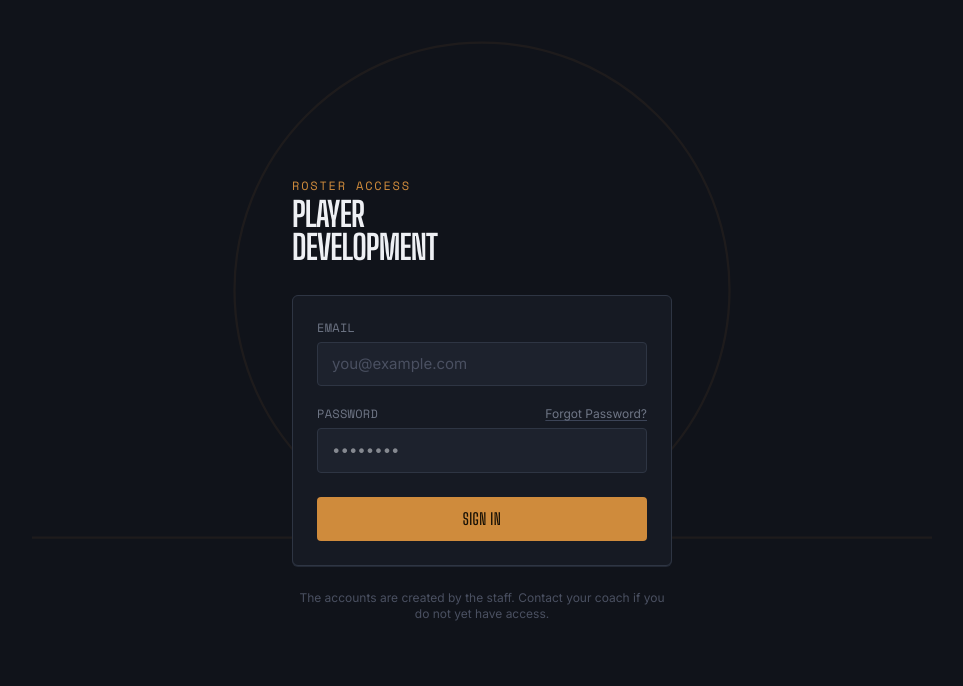
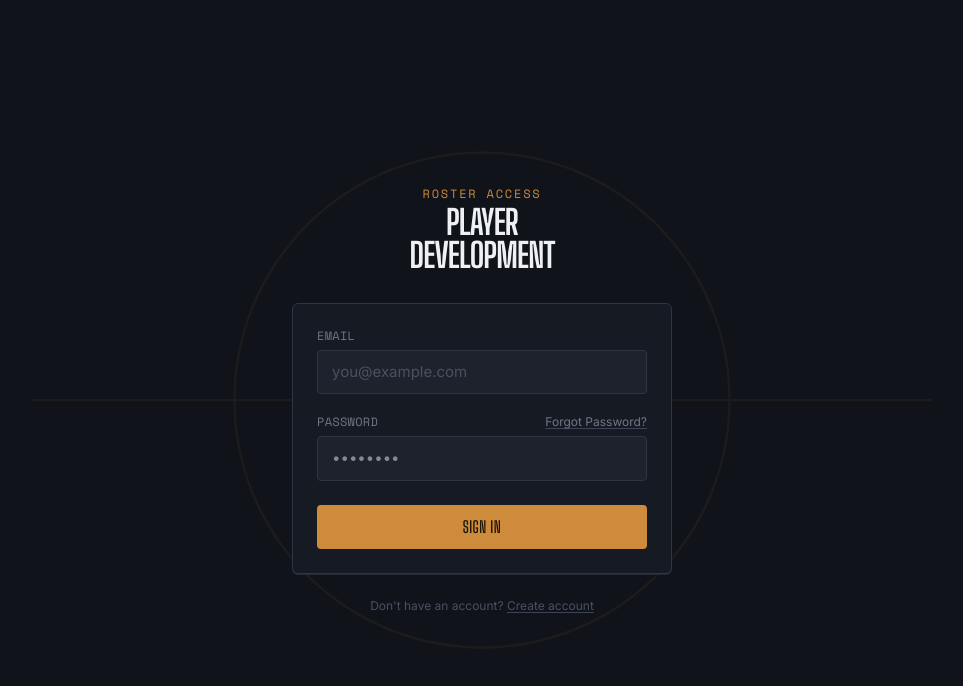
Before and after one commit to Chucky75b/player-development, a Next.js app: page /login in a window 1280 px wide. Shown: the top 686 px of the page, without its empty margins (158-1121 px from the left). Built offline with nearby package versions, Linux system fonts and the light colour scheme.

Commit message:
UI login

```diff
--- a/app/(auth)/login/page.tsx
+++ b/app/(auth)/login/page.tsx
@@ -1,3 +1,4 @@
+import Link from "next/link";
 import { LoginForm } from "@/components/login/LoginForm";
 
 export default function LoginPage() {
@@ -7,7 +8,8 @@ export default function LoginPage() {
       <svg
         aria-hidden="true"
         viewBox="0 0 800 800"
-        className="pointer-events-none absolute -top-40 left-1/2 h-[900px] w-[900px] -translate-x-1/2 opacity-[0.07]"
+        // className="pointer-events-none absolute top-1/2 left-1/2 h-[900px] w-[900px] -translate-x-1/2 opacity-[0.07]"
+        className="pointer-events-none absolute h-[900px] w-[900px] opacity-[0.07]"
       >
         <circle
           cx="400"
@@ -19,16 +21,16 @@ export default function LoginPage() {
         />
         <line
           x1="0"
-          y1="620"
+          y1="400"
           x2="800"
-          y2="620"
+          y2="400"
           stroke="var(--color-court)"
           strokeWidth="2"
         />
       </svg>
 
       <div className="relative w-full max-w-[380px]">
-        <div className="mb-8 flex flex-col gap-1">
+        <div className="mb-8 flex flex-col gap-1 text-center">
           <span className="font-data text-xs uppercase tracking-[0.15em] text-[var(--color-court)]">
             Roster Access
           </span>
@@ -44,7 +46,13 @@ export default function LoginPage() {
         </div>
 
         <p className="mt-6 text-center text-xs text-[var(--color-ink-muted)]">
-          The accounts are created by the staff. Contact your coach if you do not yet have access.
+          Don't have an account?{" "}
+          <Link
+            href="/register"
+            className="underline decoration-[var(--color-line-strong)] underline-offset-2 hover:text-[var(--color-court-strong)]"
+          >
+            Create account
+          </Link>
         </p>
       </div>
     </main>
```
